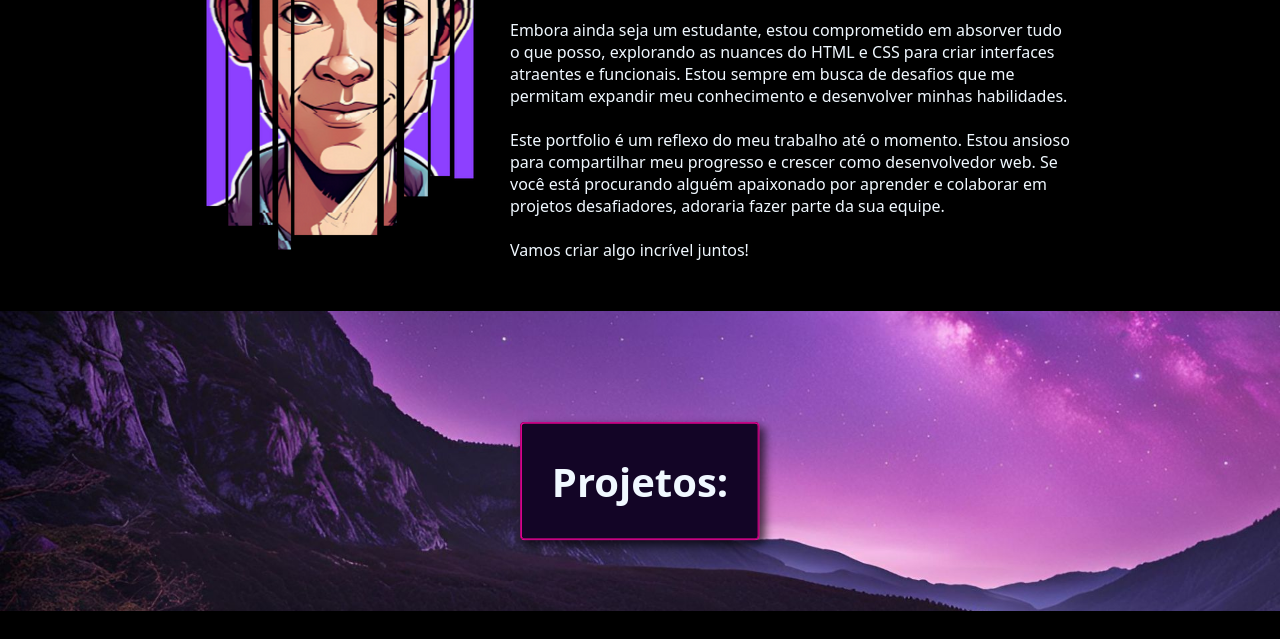
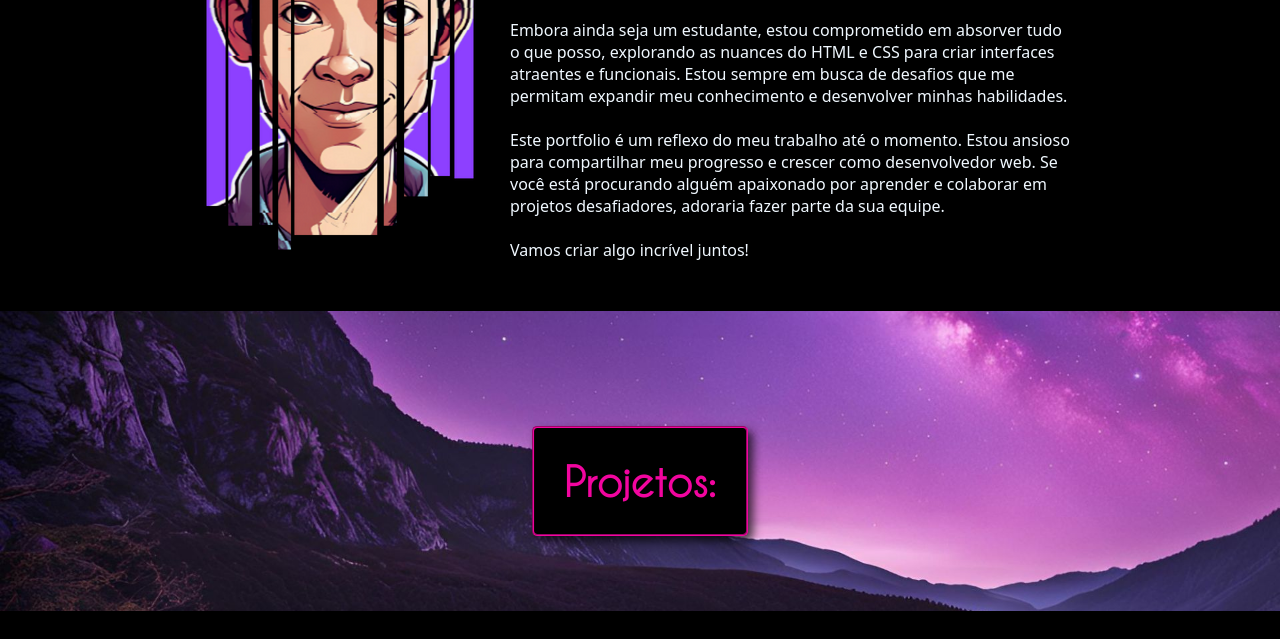
Before and after one commit to oliveira846/portfolio, a plain HTML site: page index.html in a window 1280 px wide. Shown: the part 487-1126 px from the top of the page. Drawn offline with Linux system fonts and the light colour scheme.

Commit message:
Update style.css

```diff
--- a/style.css
+++ b/style.css
@@ -100,9 +100,11 @@ aside{
     left: 50%;
     top: 50%;
     transform: translate(-50%, -50%);
+    font-family: var(--font-destaque);
+    color: var(--color5);
 }
 #projetostxt h1{
-    background-color: #130526;
+    background-color: black;
     padding: 30px;
     font-size: 2.5em;
     border-radius: 5px;
```
